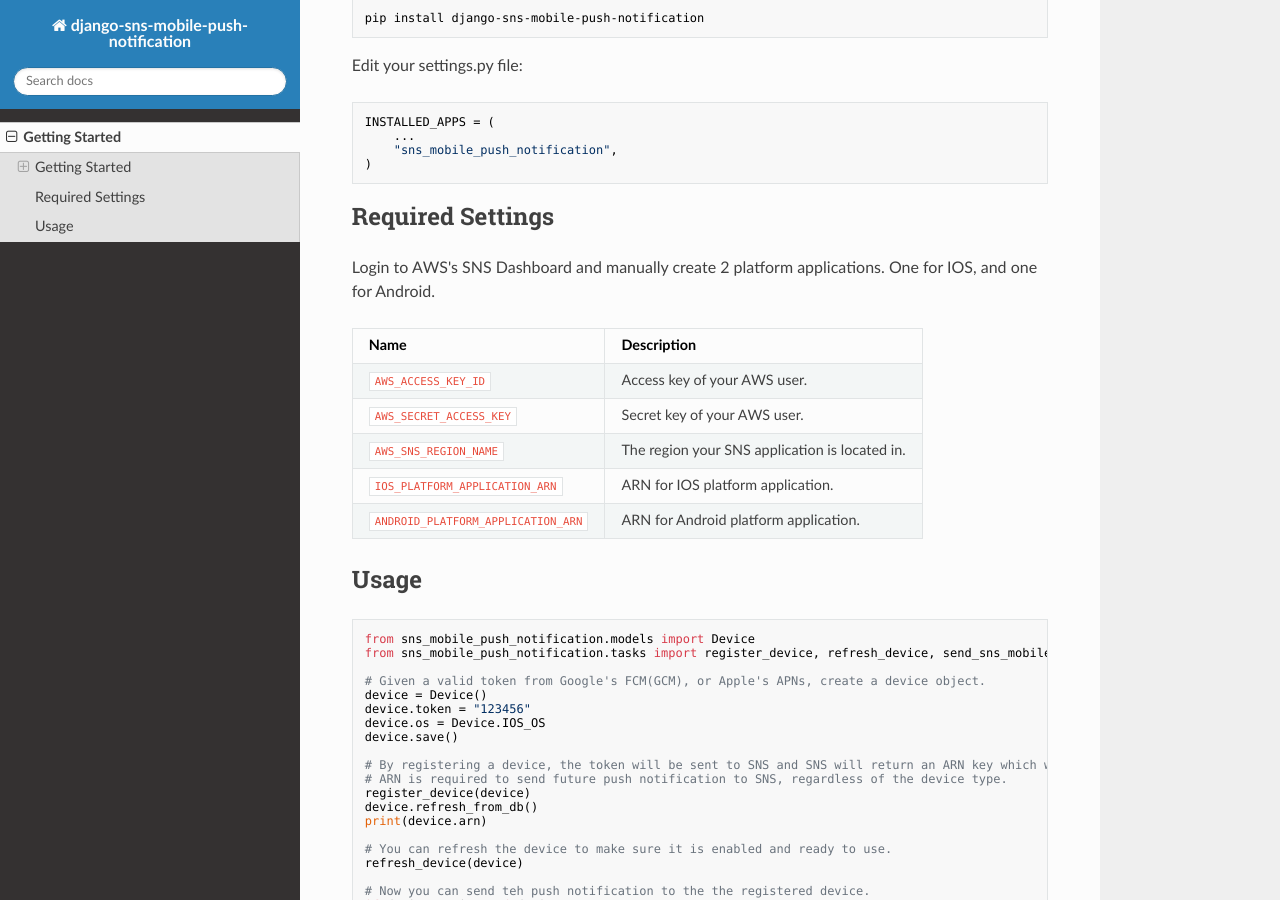
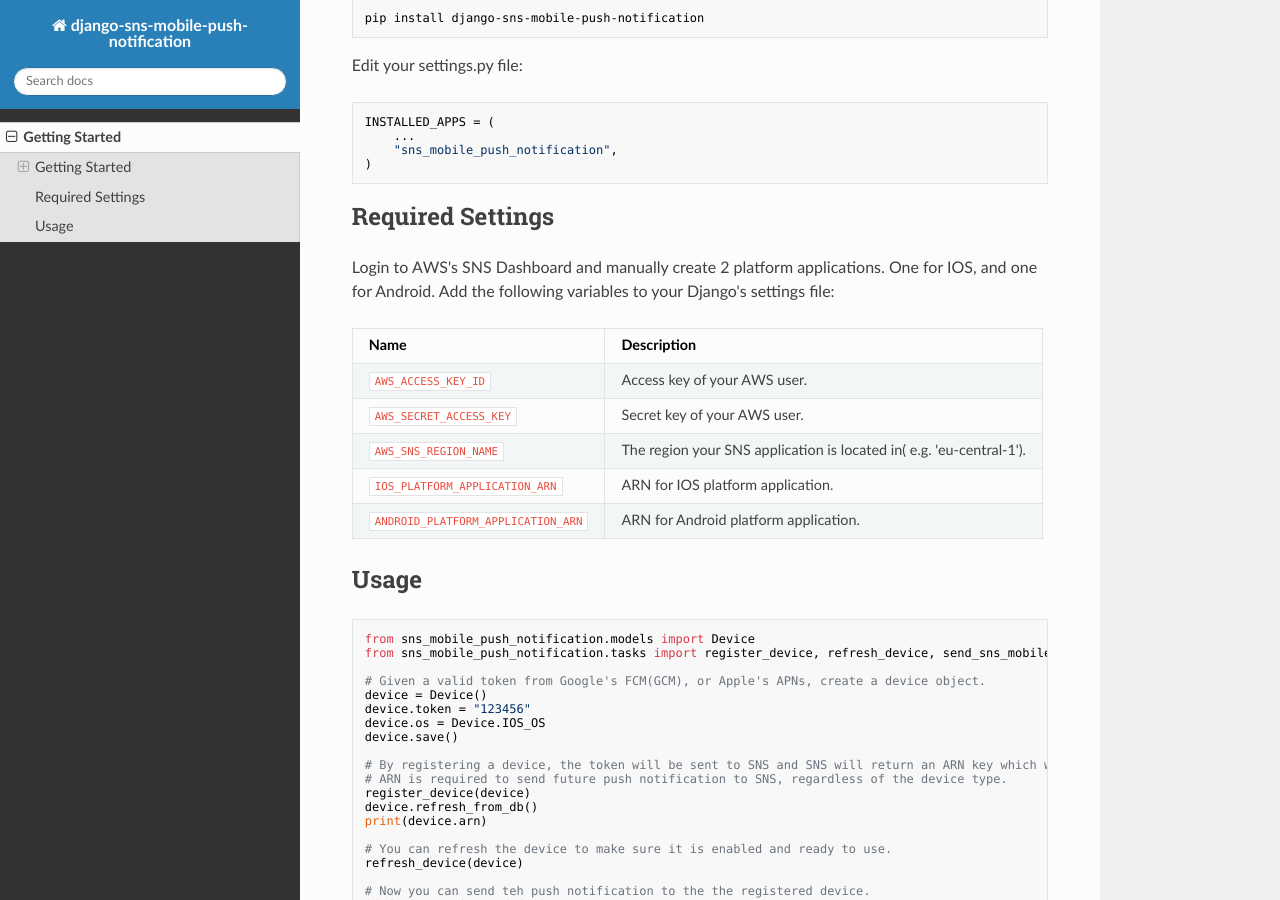
Before and after one commit to ml-archive/django-sns-mobile-push-notification, an MkDocs documentation site: the page built from docs/index.md, in a window 1280 px wide and 900 px high, scrolled down 364 px. Built offline with MkDocs 1.6.1, drawn with Linux system fonts in a browser that asks for light colours; nearby versions of some CDN libraries; old or Windows-style settings are respelled for this version of MkDocs.

Commit message:
[ django-sns-mobile-push-notification ] docs updated.

```diff
--- a/docs/index.md
+++ b/docs/index.md
@@ -24,12 +24,13 @@ INSTALLED_APPS = (
 ## Required Settings
 
 Login to AWS's SNS Dashboard and manually create 2 platform applications. One for IOS, and one for Android.
+Add the following variables to your Django's settings file:
 
 | Name | Description |
 |------|-------------|
 | ``AWS_ACCESS_KEY_ID`` | Access key of your AWS user. |
 | ``AWS_SECRET_ACCESS_KEY`` | Secret key of your AWS user. |
-| ``AWS_SNS_REGION_NAME`` | The region your SNS application is located in. |
+| ``AWS_SNS_REGION_NAME`` | The region your SNS application is located in( e.g. 'eu-central-1'). |
 | ``IOS_PLATFORM_APPLICATION_ARN`` | ARN for IOS platform application. |
 | ``ANDROID_PLATFORM_APPLICATION_ARN`` | ARN for Android platform application. |
 
```
